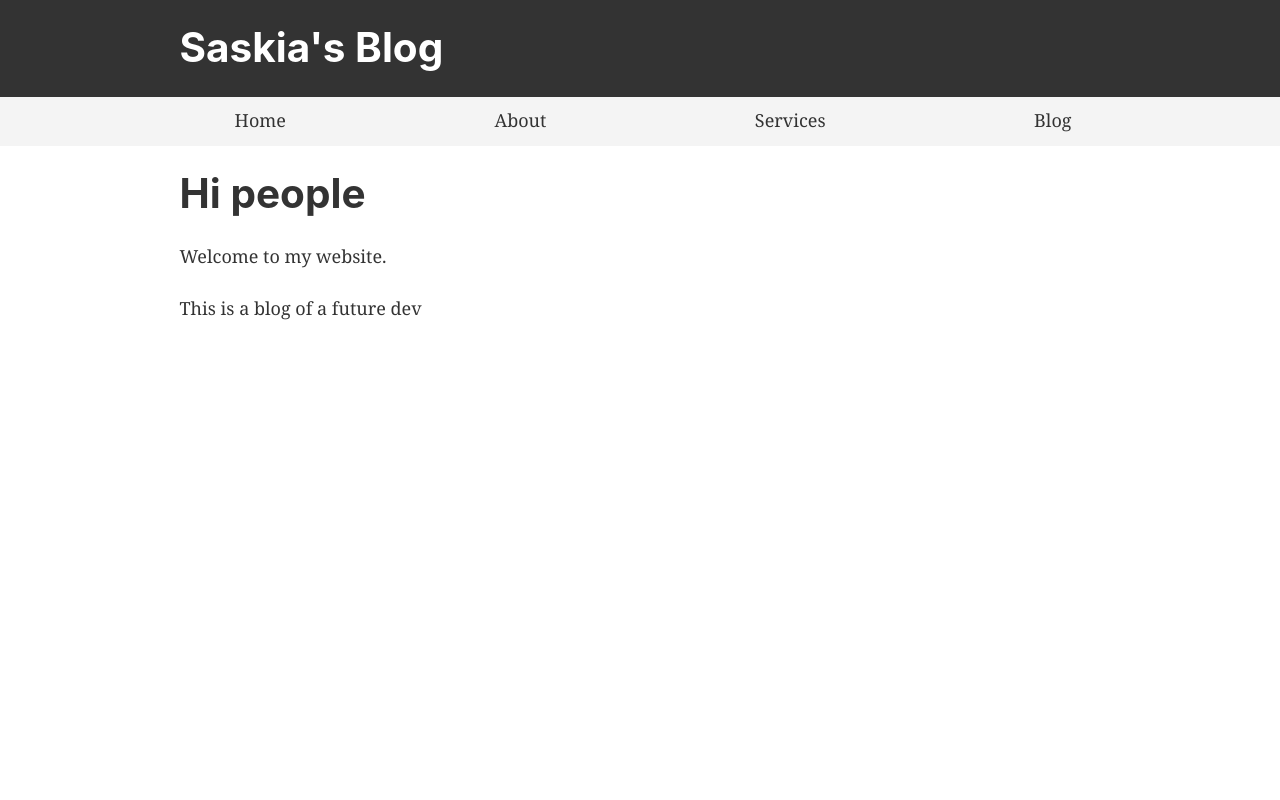
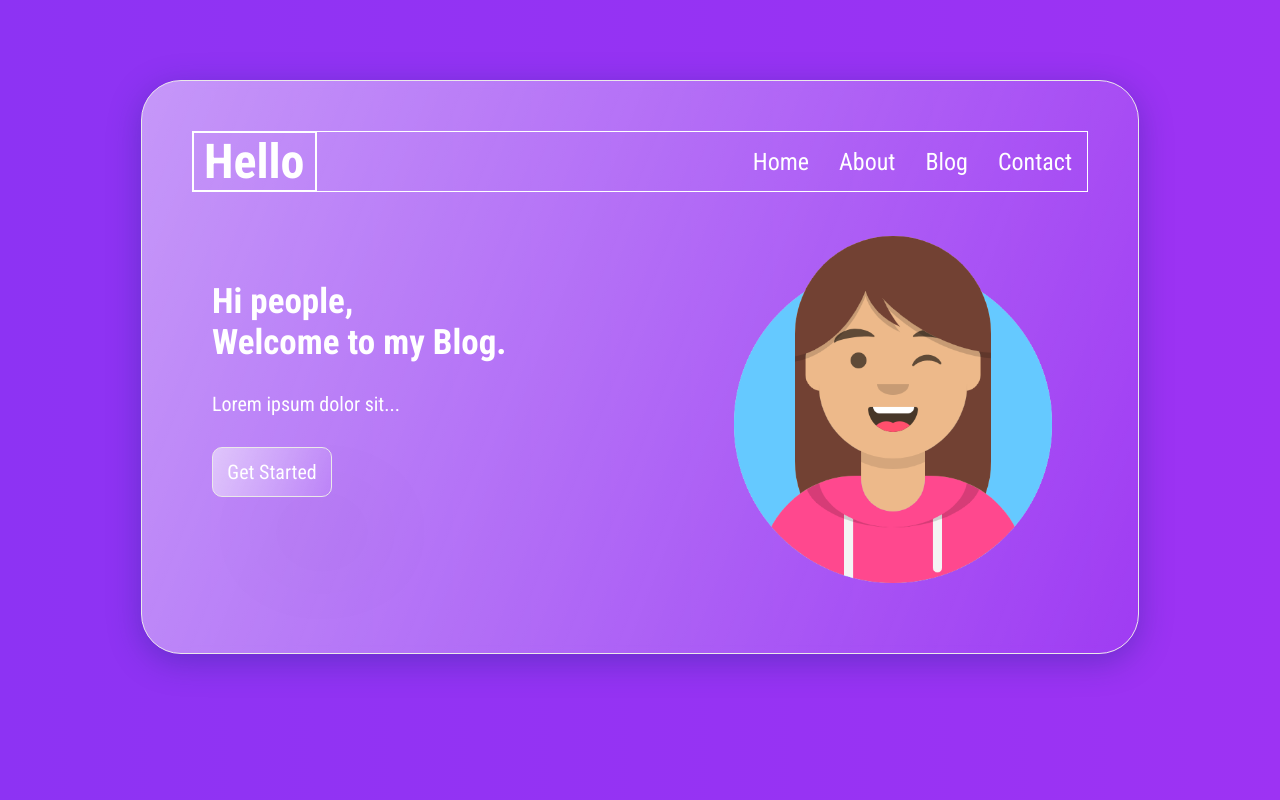
Before and after one commit to saskialein/blog-website, a Gatsby site: page / in a window 1280 px wide. Built offline with nearby package versions, Linux system fonts and the light colour scheme; Gatsby itself is replaced by a stand-in of ours.

Commit message:
New styling

```diff
--- a/package.json
+++ b/package.json
@@ -18,7 +18,8 @@
     "prop-types": "^15.7.2",
     "react": "^16.12.0",
     "react-dom": "^16.12.0",
-    "react-helmet": "^6.1.0"
+    "react-helmet": "^6.1.0",
+    "react-scripts": "^4.0.1"
   },
   "devDependencies": {
     "prettier": "2.2.1"
--- /dev/null
+++ b/src/components/Layout.module.css
@@ -0,0 +1,137 @@
+@import url('https://fonts.googleapis.com/css2?family=Roboto+Condensed:wght@400;700&display=swap');
+
+
+.Container {
+    display: flex;
+    justify-content: center;
+    width: 100%;
+    margin-right: auto;
+    margin-left: auto;
+}
+
+.Glass {
+    display: block;
+    width: 70vw;
+    margin-top: 10vh;
+    margin-bottom: 30px;
+    padding: 50px;
+    border: 1px solid rgb(235, 233, 233);
+    background: linear-gradient(111.29deg, rgba(255, 255, 255, 0.5) -1.83%, rgba(255, 255, 255, 0) 109.95%);
+    box-shadow: 0 8px 32px 0 rgba( 31, 38, 135, 0.37 );
+    backdrop-filter: blur(4.5px);
+    -webkit-backdrop-filter: blur(4.5px);
+    border-radius: 40px;
+}
+
+.NavBar {
+    padding: 0;
+    display: flex;
+    justify-content: space-between;
+    align-content: center;
+    border: 1px solid #fff;
+}
+
+.NavBrand {
+    font-size: 3rem;
+    font-weight: bold;
+    padding-left: 10px;
+    padding-right: 10px;
+    border: 1px solid #fff;
+    border-right: 2px solid #fff;
+}
+
+.NavItems {
+    margin: 0;
+    display: flex;
+    justify-content: space-evenly;
+    align-items: center;
+    list-style-type: none;
+}
+
+.NavItem {
+    display: inline-block;
+    padding: 15px;
+    font-size: 1.5rem;
+    font-weight: 100;
+    text-align: center;
+    line-height: 1;
+}
+
+.NavItemLink {
+    color: inherit;
+}
+
+
+.Main {
+    /* margin-top: 15vh; */
+    font-weight: normal;
+    display: flex;
+    justify-content: space-between;
+    padding: 20px;
+}
+
+.TextWrapper {
+    display: block;
+    float: left;
+    margin-top: 5vh;
+}
+
+.MainTitle {
+    font-size: 35px;
+}
+
+.MainDescription {
+    font-size: 20px;
+    line-height: 25px;
+}
+
+.BtnBoost {
+    margin-top: 10px;
+    width: 120px;
+    height: 50px;
+    font-size: 20px;
+    color: #fff;
+    background: linear-gradient(111.29deg, rgba(255, 255, 255, 0.53) -1.83%, rgba(255, 255, 255, 0) 109.95%);
+    box-shadow: 50px 60px 100px rgba(0, 0, 0, 0.05);
+    border-radius: 10px;
+    font-family: 'Roboto Condensed', sans-serif;
+    border: 1px solid rgb(235, 233, 233);
+    cursor: pointer;
+}
+
+.ImgWrapper {
+    display: flex;
+    float: right;
+    /* margin-top: 5vh; */
+}
+
+.GithubIcon {
+    width: 40px;
+    height: auto;
+    float: right;
+    filter:  brightness(0) invert(1);
+}
+
+@media (min-width: 320px) and (max-width: 480px) {
+    .NavBar {
+        display: none;
+    }
+
+    .FeatImg {
+        display: none;
+        align-items: center;
+    }
+
+    .Glass {
+        margin-top: 20vh;
+        padding: 25px;
+    }
+
+    .Main {
+        margin-top: 5vh;
+    }
+
+    .MainTitle {
+        font-size: 30px;
+    }
+}
--- a/src/components/layout.css
+++ b/src/components/layout.css
@@ -1,7 +1,7 @@
 html {
   -ms-text-size-adjust: 100%;
   -webkit-text-size-adjust: 100%;
-  font: 112.5%/1.45em georgia, serif, sans-serif;
+  /* font: 112.5%/1.45em georgia, serif, sans-serif; */
   box-sizing: border-box;
   overflow-y: scroll;
 }
@@ -9,9 +9,13 @@ body {
   margin: 0;
   -webkit-font-smoothing: antialiased;
   -moz-osx-font-smoothing: grayscale;
-  color: hsla(0, 0%, 0%, 0.8);
-  font-family: georgia, serif;
+  color: #fff;
+  font-family: 'Roboto Condensed', sans-serif;
   font-weight: normal;
+  background: linear-gradient(to left, #9d33f3, #8d33f3);
+  background-size: cover;
+  background-repeat: no-repeat;
+  min-height: 100vh;
   word-wrap: break-word;
   font-kerning: normal;
   -moz-font-feature-settings: "kern", "liga", "clig", "calt";
@@ -19,7 +23,7 @@ body {
   -webkit-font-feature-settings: "kern", "liga", "clig", "calt";
   font-feature-settings: "kern", "liga", "clig", "calt";
 }
-article,
+/* article,
 aside,
 details,
 figcaption,
@@ -596,4 +600,4 @@ pre tt:after {
   html {
     font-size: 100%;
   }
-}
+} */
--- a/src/components/layout.js
+++ b/src/components/layout.js
@@ -1,41 +1,37 @@
 import React from "react"
 import PropTypes from "prop-types"
-import { useStaticQuery, graphql } from "gatsby"
+// import { useStaticQuery, graphql } from "gatsby"
 
 import Header from "./header"
 import Menu from "../components/menu"
 import "./layout.css"
+import classes from './Layout.module.css'
 
 const Layout = ({ children }) => {
-  const data = useStaticQuery(graphql`
-    query SiteTitleQuery {
-      site {
-        siteMetadata {
-          title
-        }
-      }
-    }
-  `)
+  // const data = useStaticQuery(graphql`
+  //   query SiteTitleQuery {
+  //     site {
+  //       siteMetadata {
+  //         title
+  //       }
+  //     }
+  //   }
+  // `)
 
   return (
-    <>
-      <Header siteTitle={data.site.siteMetadata?.title || `Title`} />
-      <Menu />
-      <div
-        style={{
-          margin: `0 auto`,
-          maxWidth: 960,
-          padding: `0 1.0875rem 1.45rem`,
-        }}
-      >
-        <main>{children}</main>
+    <div className={classes.Container}>
+      <div className={classes.Glass}>
+        <Menu/>
+          <main className={classes.Main}>
+            {children}
+          </main>
       </div>
-    </>
+    </div>
   )
 }
 
 Layout.propTypes = {
-  children: PropTypes.node.isRequired,
+    children: PropTypes.node.isRequired,
 }
 
 export default Layout
--- a/src/components/menu.js
+++ b/src/components/menu.js
@@ -1,23 +1,17 @@
 import React from 'react'
 import { Link } from "gatsby"
+import classes from './layout.module.css'
 
 const Menu = () => (
-    <div style={{
-        background: '#f4f4f4',
-        paddingTop: '10px'
-        }}>
-
-        <ul style={{
-            listStyle: 'none',
-            display: 'flex',
-            justifyContent: 'space-evenly'
-        }}>
-            <li><Link to='/'>Home</Link></li>
-            <li><Link to='/about'>About</Link></li>
-            <li><Link to='/services'>Services</Link></li>
-            <li><Link to='/blog'>Blog</Link></li>
-        </ul>
-    </div>
+    <nav className={classes.NavBar}>
+        <div className={classes.NavBrand}>Hello</div>
+            <ul className={classes.NavItems}>
+                <Link className={classes.NavItemLink} to='/'><li className={classes.NavItem}>Home</li></Link>
+                <Link className={classes.NavItemLink} to='/about'><li className={classes.NavItem}>About</li></Link>
+                <Link className={classes.NavItemLink} to='/blog'><li className={classes.NavItem}>Blog</li></Link>
+                <Link className={classes.NavItemLink} to='contact'><li className={classes.NavItem}>Contact</li></Link>
+            </ul>
+    </nav>
     )
 
 export default Menu
--- a/src/pages/index.js
+++ b/src/pages/index.js
@@ -1,14 +1,38 @@
 import React from "react"
+import { Link } from "gatsby"
 
 import Layout from "../components/layout"
 import SEO from "../components/seo"
+import classes from '../components/Layout.module.css'
+// import Image from "../components/image"
+import avatar from '../images/avataaars.png'
+import githubIcon from '../images/github.svg'
+
 
 const IndexPage = () => (
   <Layout>
     <SEO title="Home" />
-    <h1>Hi people</h1>
+    {/* <h1>Hi people</h1>
       <p>Welcome to my website.</p>
-      <p>This is a blog of a future dev</p>
+      <p>This is a blog of a future dev</p> */}
+    <div className={classes.TextWrapper}>
+      <h2 className={classes.MainTitle}>
+        Hi people, <br />
+        Welcome to my Blog.
+      </h2>
+        <p className={classes.MainDescription}>
+            Lorem ipsum dolor sit...
+        </p>
+          <Link to='#'>
+            <button className={classes.BtnBoost}>Get Started</button>
+      </Link>
+      </div>
+          <div className={classes.ImgWrapper}>
+            <img className={classes.FeatImg} style={{ width: '350px' }} src={avatar} alt='Avatar'/>
+          </div>
+          {/* <div>
+            <Link to="https://github.com/saskialein" target="_blank"><img className={classes.GithubIcon} src={githubIcon} alt='Github icon with link to github profile'/></Link>
+          </div> */}
   </Layout>
 )
 
```
Also changed, not shown: src/components/image.js (+31 -31 lines), src/components/layout-old.js (added, +41 -0 lines), src/images/avataaars.png (added), src/images/gatsby-astronaut.png (deleted), src/images/gatsby-icon.png (deleted), src/images/github.svg (added), src/pages/contact.js (renamed from src/pages/services.js), 1 other file.
